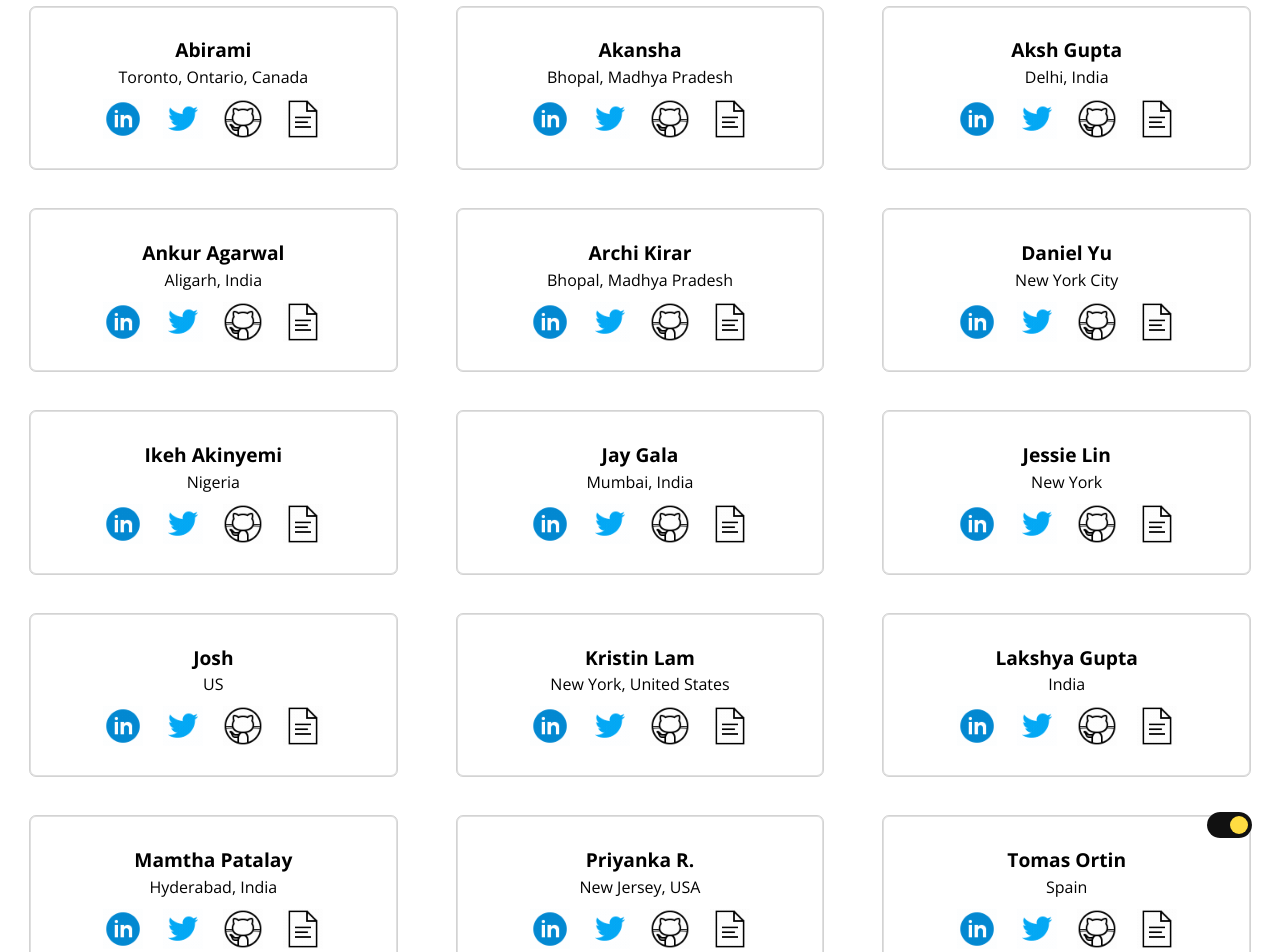
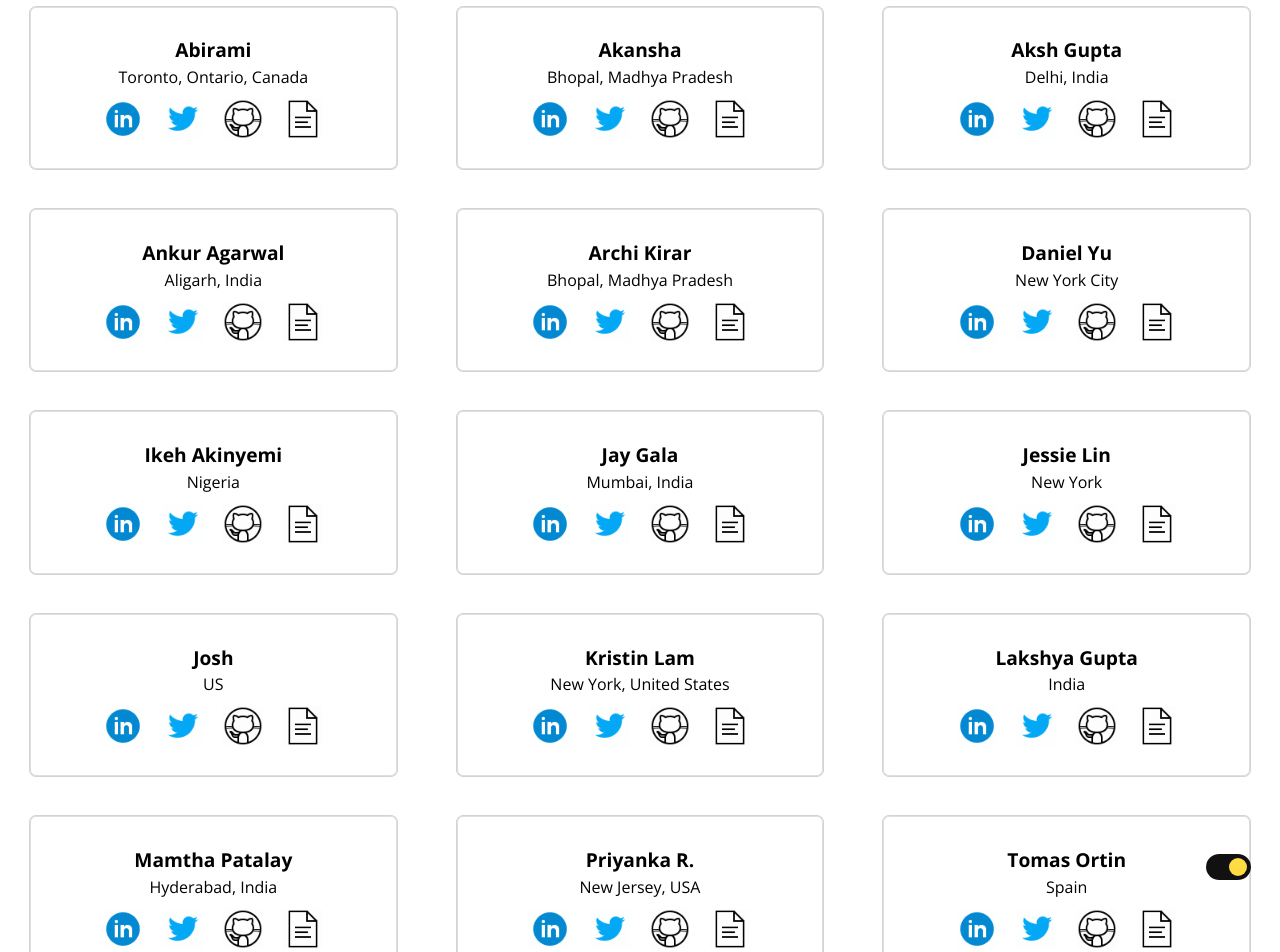
Before and after one commit to MLH-Fellowship/prep-portfolio-23.APR.PREP.1, a Jekyll site: the page built from index.html, in a window 1280 px wide and 1400 px high, scrolled down 549 px. Shown: the part 448-1400 px from the top of the window. Built offline with Jekyll 4.4.1, drawn with Linux system fonts in a browser that asks for light colours; nearby versions of some CDN libraries.

Commit message:
changed the position of toggle

```diff
--- a/_sass/dark_theme.scss
+++ b/_sass/dark_theme.scss
@@ -8,11 +8,12 @@ body.dark{
 }
 .darkthemetoggle {
   position: relative;
+  top:93vh;
 }
 
 .darkthemelabel {
-  top: 90vh;
-  right: 2.2vw;
+  top: 93vh;
+  right: 2.3vw;
   width: 45px;
   height: 26px;
   background-color:#111;
```
